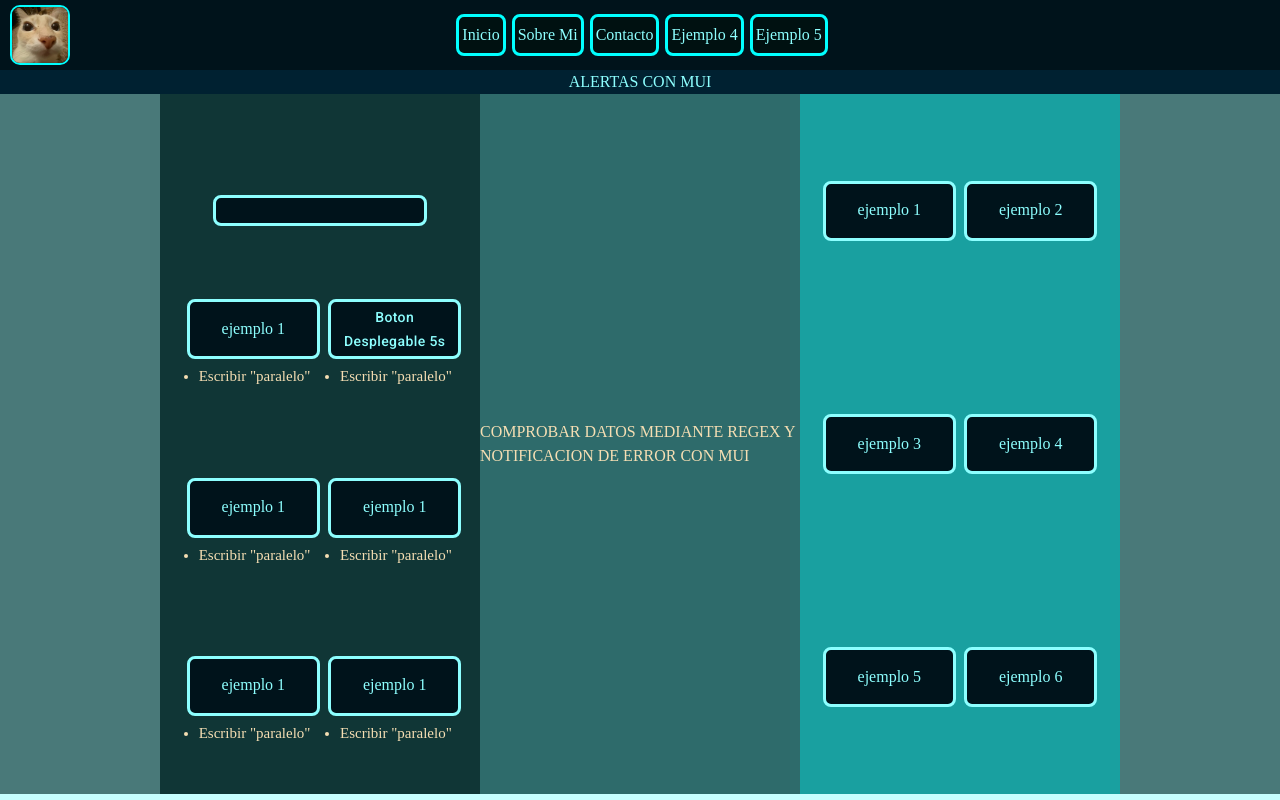
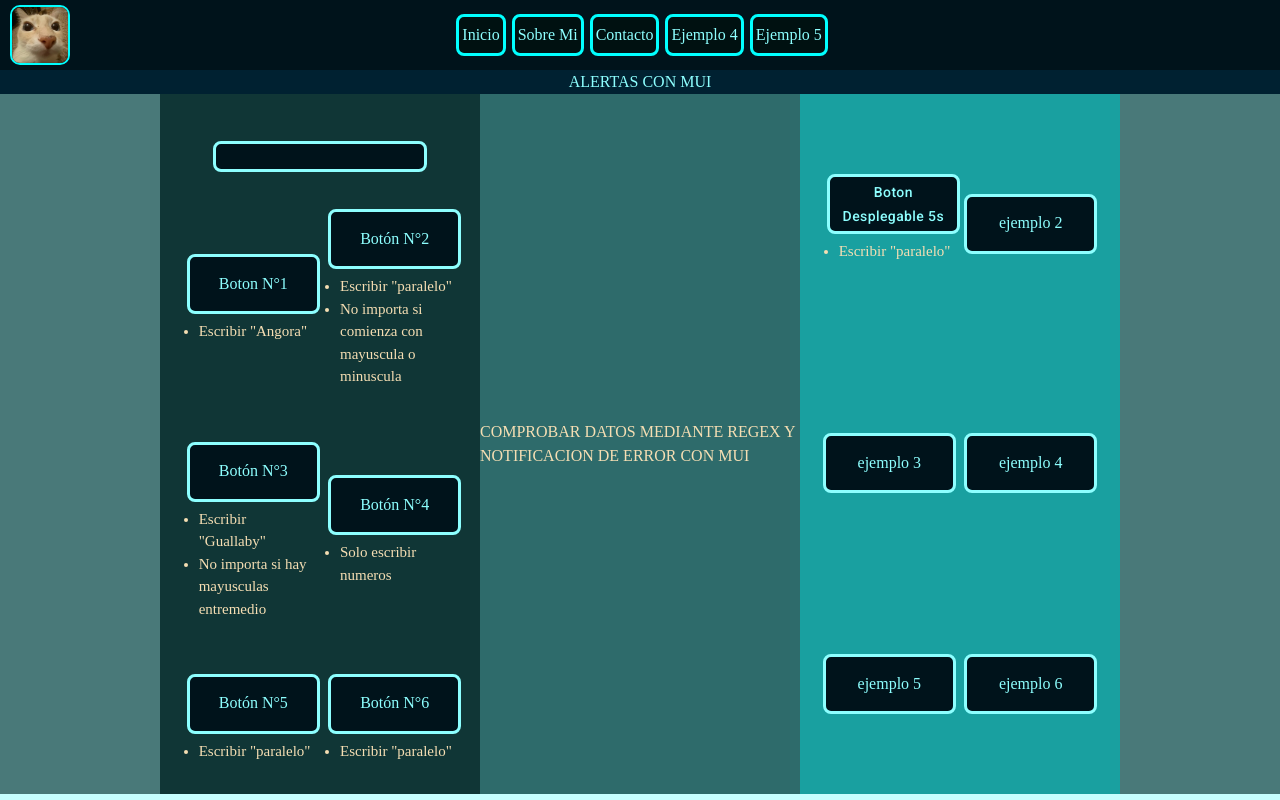
Before and after one commit to JehuCalle/portafolio-react, a React (Create React App) app: page /portafolio-react/Pages/DiferentesAnim in a window 1280 px wide. Shown: the top 800 px of the page. Built offline with nearby package versions, Linux system fonts and the light colour scheme.

Commit message:
Btn 1, 2, 3 y 4 agregados

```diff
--- a/src/Componentes/CaraOSello.jsx
+++ b/src/Componentes/CaraOSello.jsx
@@ -3,7 +3,7 @@ import React, {useRef, useState, useEffect} from 'react';
 
 import "../Css/CaraOSello.css";
 
-function CaraOSello({ enviar, cara, sello, resultadoCalculo, respuesta, historial, ref, onFuncionB, ae}){
+function CaraOSello({ enviar, cara, sello, resultadoCalculo, respuesta, historial, ref, onFuncionB, activarFuncionEx}){
 
   // 1- SE ESTABLECE LA FUNCIÓN QUE SE EXPORTARÁ
   const funcionB = () => {
@@ -13,7 +13,7 @@ function CaraOSello({ enviar, cara, sello, resultadoCalculo, respuesta, historia
   // 2- SE ESTABLECE UN USEEFFECT PARA CONFIGURAR COMO SE USARÁ LA FUNCIÓN
   useEffect(() => {
     // Llama a la funciónB cuando el componente se monta
-    if (ae === 'true') {
+    if (activarFuncionEx === 'true') {
       onFuncionB(funcionB);
     }
 
--- a/src/Pages/DiferentesAnim.jsx
+++ b/src/Pages/DiferentesAnim.jsx
@@ -18,8 +18,6 @@ function DiferentesAnim(){
   const [ cumpleCondicion, setCumpleCondicion ] = useState(false);
   const [ ocultarAlertONo, setOcultarAlertONo ] = useState(true);
 
-/* BTN 1 BTN 1 BTN 1 BTN 1 BTN 1 BTN 1 */
-
   const VerifCondicion = estadoAler => {
     return (estadoAler === true);
   }
@@ -27,18 +25,112 @@ function DiferentesAnim(){
     return (ocultar === true);
   }
 
+  /* #### IZQUIERDA #### IZQUIERDA #### IZQUIERDA #### IZQUIERDA #### IZQUIERDA #### IZQUIERDA #### IZQUIERDA #### IZQUIERDA #### IZQUIERDA #### IZQUIERDA #### IZQUIERDA */
+
+/* BTN 1 BTN 1 BTN 1 BTN 1 BTN 1 BTN 1 */
+
   const btn1 = () => {
+
+    if (inputAlmacenado.current.value === 'Angora') {
+      alertaAlmacenada.current.textContent = 'Bien Hecho, Botón N°1 completado!!!';
+      setCumpleCondicion(true);
       setOcultarAlertONo(false);
-    if (inputAlmacenado.current.value === "paralelo") {
-      alertaAlmacenada.current.textContent = 'Bien Hecho!!!';
-      setCumpleCondicion(true);
     } else {
-      alertaAlmacenada.current.textContent = 'Tienes que escribir "paralelo" :] ';
-      setCumpleCondicion(false)
-    };
+      alertaAlmacenada.current.textContent = 'Tienes que escribir "Angora" :]';
+      setCumpleCondicion(false);
+      setOcultarAlertONo(false);
+    }
   };
 
 /* BTN 2 BTN 2 BTN 2 BTN 2 BTN 2 BTN 2 */
+
+  const [ resBtn2, setResBtn2 ] = useState('');
+  const [ estadoUEBtn2, setEstadoUEBtn2 ] = useState(false);
+
+  const btn2 = () => {
+    setOcultarAlertONo(false);
+    setEstadoUEBtn2(true);
+    setResBtn2(inputAlmacenado.current.value);
+  };
+
+  useEffect(() => {
+    const resBtn2Fix = resBtn2.charAt(0).toUpperCase() + resBtn2.slice(1);
+
+    if(estadoUEBtn2 === true){
+      if (resBtn2Fix === "Paralelo") {
+        alertaAlmacenada.current.textContent = 'Bien Hecho, Botón N°2 completado!!!';
+        setCumpleCondicion(true);
+        setEstadoUEBtn2(false);
+      } else {
+        alertaAlmacenada.current.textContent = 'Tienes que escribir "Paralelo" :]';
+        setCumpleCondicion(false)
+        setEstadoUEBtn2(false);
+      };
+    }
+  },[resBtn2, estadoUEBtn2]);
+
+/* BTN 3 BTN 3 BTN 3 BTN 3 BTN 3 BTN 3 */
+
+  const [ resBtn3, setResBtn3 ] = useState('');
+  const [ estadoUEBtn3, setEstadoUEBtn3 ] = useState(false);
+
+  const btn3 = () => {
+    setResBtn3(inputAlmacenado.current.value);
+    setEstadoUEBtn3(true);
+  };
+
+  useEffect(()=> {
+
+    const ResBtn3Fix = resBtn3.toLowerCase();
+
+    if( estadoUEBtn3 === true) {
+      if (ResBtn3Fix === 'guallaby') {
+        alertaAlmacenada.current.textContent = 'Bien Hecho, Botón N°3 completado!!!';
+        setCumpleCondicion(true);
+        setOcultarAlertONo(false);
+      } else {
+        alertaAlmacenada.current.textContent = 'Tienes que escribir "Guallaby" :]';
+        setOcultarAlertONo(false);
+        setCumpleCondicion(false);
+      };
+    }
+  }, [estadoUEBtn3, resBtn3]);
+
+/* BTN 4 BTN 4 BTN 4 BTN 4 BTN 4 BTN 4 */
+
+  const regexSoloNum = /^[0-9]+$/;
+  const [ estadoUEBtn4, setEstadoUEBtn4 ] = useState(false);
+  const [ estadoResBtn4, setEstadoResBtn4 ] = useState(false);
+
+  const btn4 = () => {
+    setEstadoUEBtn4(true);
+    setEstadoResBtn4(regexSoloNum.test(inputAlmacenado.current.value));
+  };
+
+  useEffect(() => {
+    if( estadoUEBtn4 === true ) {
+      if (estadoResBtn4 === true) {
+        alertaAlmacenada.current.textContent = 'Bien Hecho, Botón N°4 completado!!!'
+        setCumpleCondicion(true)
+        setOcultarAlertONo(false);
+      }else {
+        alertaAlmacenada.current.textContent = 'Tienes que escribir solo numeros :]'
+        setCumpleCondicion(false)
+        setOcultarAlertONo(false);
+      };
+    };
+  },[estadoUEBtn4, estadoResBtn4]);
+  /* #### DERECHA #### DERECHA #### DERECHA #### DERECHA #### DERECHA #### DERECHA #### DERECHA #### DERECHA #### DERECHA #### DERECHA #### DERECHA #### DERECHA #### DERECHA */
+
+/* BTN 5 BTN 5 BTN 5 BTN 5 BTN 5 BTN 5 */
+
+
+
+/* BTN 6 BTN 6 BTN 6 BTN 6 BTN 6 BTN 6 */
+
+
+
+/* BTN 1 BTN 1 BTN 1 BTN 1 BTN 1 BTN 1 */
 const [open, setOpen] = React.useState(false);
 
 const handleClick = () => {
@@ -53,7 +145,6 @@ function DiferentesAnim(){
   setOpen(false);
 };
 
-/* BTN 3 BTN 3 BTN 3 BTN 3 BTN 3 BTN 3 */
 
   return(
     <div>
@@ -66,7 +157,7 @@ function DiferentesAnim(){
         <div className="contBtnDifAnim contAnimIzq col-3">
           <div className="contAlertaVanilla col-12">
             <label
-              className={`alertaVanilla col-8 ${VerifCondicion(cumpleCondicion) ? 'alerVaCorr' : 'alerVaInco'} ${ocultarONoAlerta(ocultarAlertONo) ? 'd-none' : ''}`}
+              className={`alertaVanilla col-10 ${VerifCondicion(cumpleCondicion) ? 'alerVaCorr' : 'alerVaInco'} ${ocultarONoAlerta(ocultarAlertONo) ? 'd-none' : ''}`}
               ref={alertaAlmacenada}
               >Alerta Vanilla
             </label>
@@ -79,15 +170,93 @@ function DiferentesAnim(){
 
           <div className="contBotones col-5">
             <button
+              className="estiloBtnDifAnim col-12"
               onClick={btn1}
+              >Boton N°1
+            </button>
+            <ul className="paddingUl">
+              <li className="tamañoLi">
+                Escribir "Angora"
+              </li>
+            </ul>
+          </div>
+
+
+          <div className="contBotones col-5">
+            <button
               className="estiloBtnDifAnim col-12"
-              >ejemplo 1</button>
+              onClick={btn2}>
+                Botón N°2
+            </button>
+            <ul className="paddingUl">
+              <li className="tamañoLi">
+                Escribir "paralelo"
+              </li>
+              <li className="tamañoLi">
+                No importa si comienza con mayuscula o minuscula
+              </li>
+            </ul>
+          </div>
+
+
+          <div className="contBotones col-5">
+            <button
+              className="estiloBtnDifAnim col-12"
+              onClick={btn3}>
+                Botón N°3
+            </button>
+            <ul className="paddingUl">
+              <li className="tamañoLi">
+                Escribir "Guallaby"
+              </li>
+              <li className="tamañoLi">
+                No importa si hay mayusculas entremedio
+              </li>
+            </ul>
+          </div>
+
+
+          <div className="contBotones col-5">
+            <button
+            className="estiloBtnDifAnim col-12"
+            onClick={btn4}>
+              Botón N°4
+            </button>
+            <ul className="paddingUl">
+              <li className="tamañoLi">
+                Solo escribir numeros
+              </li>
+            </ul>
+          </div>
+
+
+          <div className="contBotones col-5">
+            <button className="estiloBtnDifAnim col-12">Botón N°5</button>
             <ul className="paddingUl">
               <li className="tamañoLi">
                 Escribir "paralelo"
               </li>
             </ul>
           </div>
+
+
+          <div className="contBotones col-5">
+            <button className="estiloBtnDifAnim col-12">Botón N°6</button>
+            <ul className="paddingUl">
+              <li className="tamañoLi">
+                Escribir "paralelo"
+              </li>
+            </ul>
+          </div>
+        </div>
+
+        {/* CENTRO CENTRO CENTRO CENTRO CENTRO */}
+        <div className="contBtnDifAnim contAnimCen col-3">
+          COMPROBAR DATOS MEDIANTE REGEX Y NOTIFICACION DE ERROR CON MUI
+        </div>
+
+        {/* DERECHA DERECHA DERECHA DERECHA DERECHA */}
+        <div className="contBtnDifAnim contAnimDer col-3">
           <div className="contBotones col-5">
               <Button className="estiloBtnDifAnim d-flex col-12" onClick={handleClick}>Boton Desplegable 5s</Button>
               <ul className="paddingUl">
@@ -109,49 +278,6 @@ function DiferentesAnim(){
                 </Alert>
               </Snackbar>
             </div>
-
-          <div className="contBotones col-5">
-            <button className="estiloBtnDifAnim col-12">ejemplo 1</button>
-            <ul className="paddingUl">
-              <li className="tamañoLi">
-                Escribir "paralelo"
-              </li>
-            </ul>
-          </div>
-          <div className="contBotones col-5">
-            <button className="estiloBtnDifAnim col-12">ejemplo 1</button>
-            <ul className="paddingUl">
-              <li className="tamañoLi">
-                Escribir "paralelo"
-              </li>
-            </ul>
-          </div>
-          <div className="contBotones col-5">
-            <button className="estiloBtnDifAnim col-12">ejemplo 1</button>
-            <ul className="paddingUl">
-              <li className="tamañoLi">
-                Escribir "paralelo"
-              </li>
-            </ul>
-          </div>
-          <div className="contBotones col-5">
-            <button className="estiloBtnDifAnim col-12">ejemplo 1</button>
-            <ul className="paddingUl">
-              <li className="tamañoLi">
-                Escribir "paralelo"
-              </li>
-            </ul>
-          </div>
-        </div>
-
-        {/* CENTRO CENTRO CENTRO CENTRO CENTRO */}
-        <div className="contBtnDifAnim contAnimCen col-3">
-          COMPROBAR DATOS MEDIANTE REGEX Y NOTIFICACION DE ERROR CON MUI
-        </div>
-
-        {/* DERECHA DERECHA DERECHA DERECHA DERECHA */}
-        <div className="contBtnDifAnim contAnimDer col-3">
-          <button className="estiloBtnDifAnim col-5">ejemplo 1</button>
           <button className="estiloBtnDifAnim col-5">ejemplo 2</button>
           <button className="estiloBtnDifAnim col-5">ejemplo 3</button>
           <button className="estiloBtnDifAnim col-5">ejemplo 4</button>
--- a/src/Pages/ProyectosRND.jsx
+++ b/src/Pages/ProyectosRND.jsx
@@ -65,7 +65,7 @@ function ProyectosRND(){
     }
   };
 
-  const [ ae, setAe ] = useState(true);
+  const [ activarFuncionEx, setActivarFuncionEx ] = useState(true);
 
   const enviar = () => {
     const nombreTxt = document.querySelector("#nombre");
@@ -81,7 +81,7 @@ function ProyectosRND(){
 
     // 5- SE LLAMA LA FUNCIÓN PARA USARLA
     manejarFuncionB();
-    setAe(true);
+    setActivarFuncionEx(true);
 
   };
 
@@ -89,10 +89,7 @@ function ProyectosRND(){
   useEffect(() => {
     // Esta función se ejecuta cuando caraOSelloTxt cambia
 
-
-
     const respuestaPrimMayus = respuestaCaraOSello.charAt(0).toUpperCase() + respuestaCaraOSello.slice(1);
-
 
     if (mounted1 === true) {
       if (nombre !== '' && respuestaCaraOSello !== '') {
@@ -161,7 +158,7 @@ function ProyectosRND(){
           resultadoCalculo={`${calculoResultado}`}
           historial={`${historial}`}
           onFuncionB={manejarFuncionB}
-          ae = {`${ae}`} />
+          activarFuncionEx = {`${activarFuncionEx}`} />
         <ListaDeGatos/>
         <ListaGatoAPI/>
         <ListaChat/>
```
Lines whose indentation alone changed are shown as unchanged.
